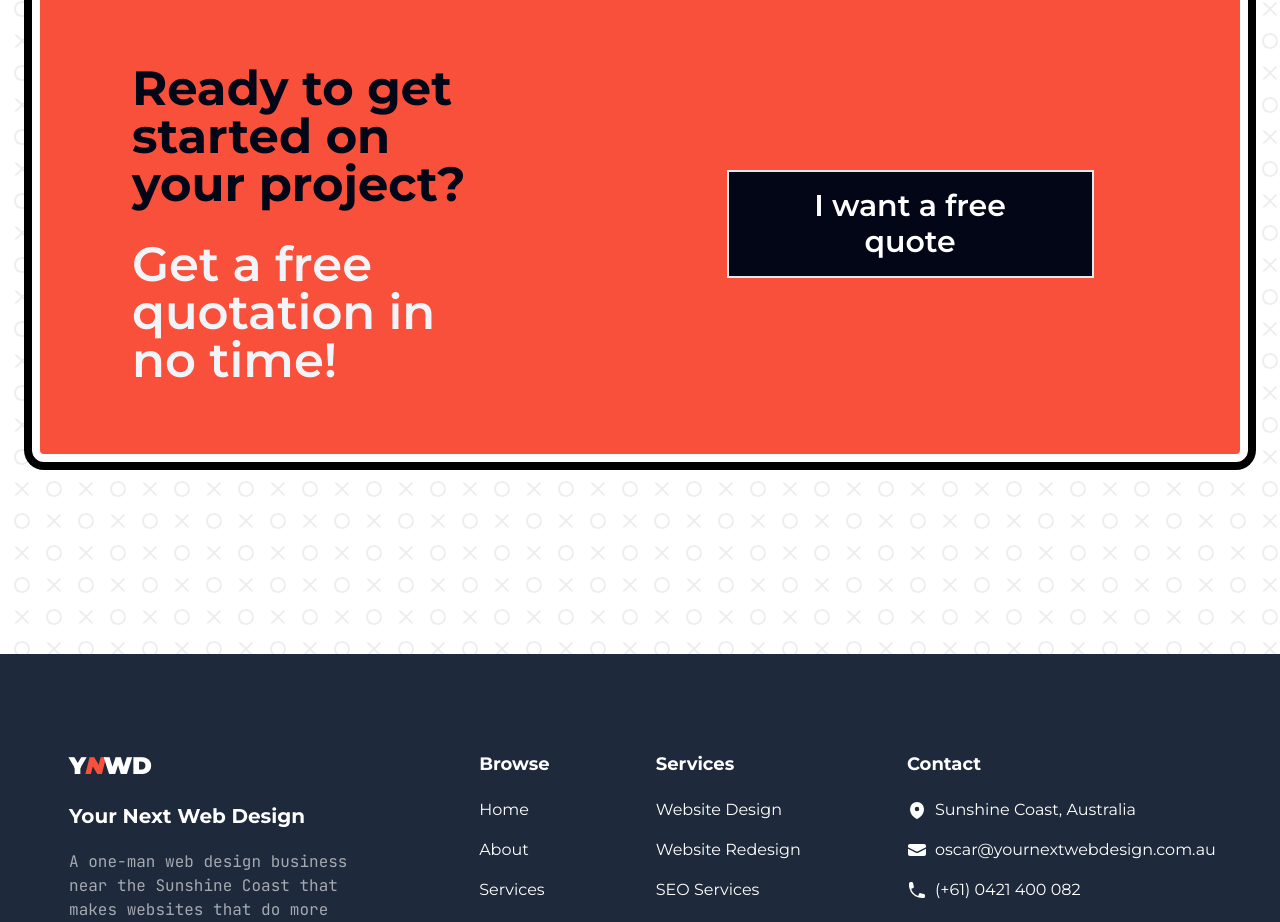
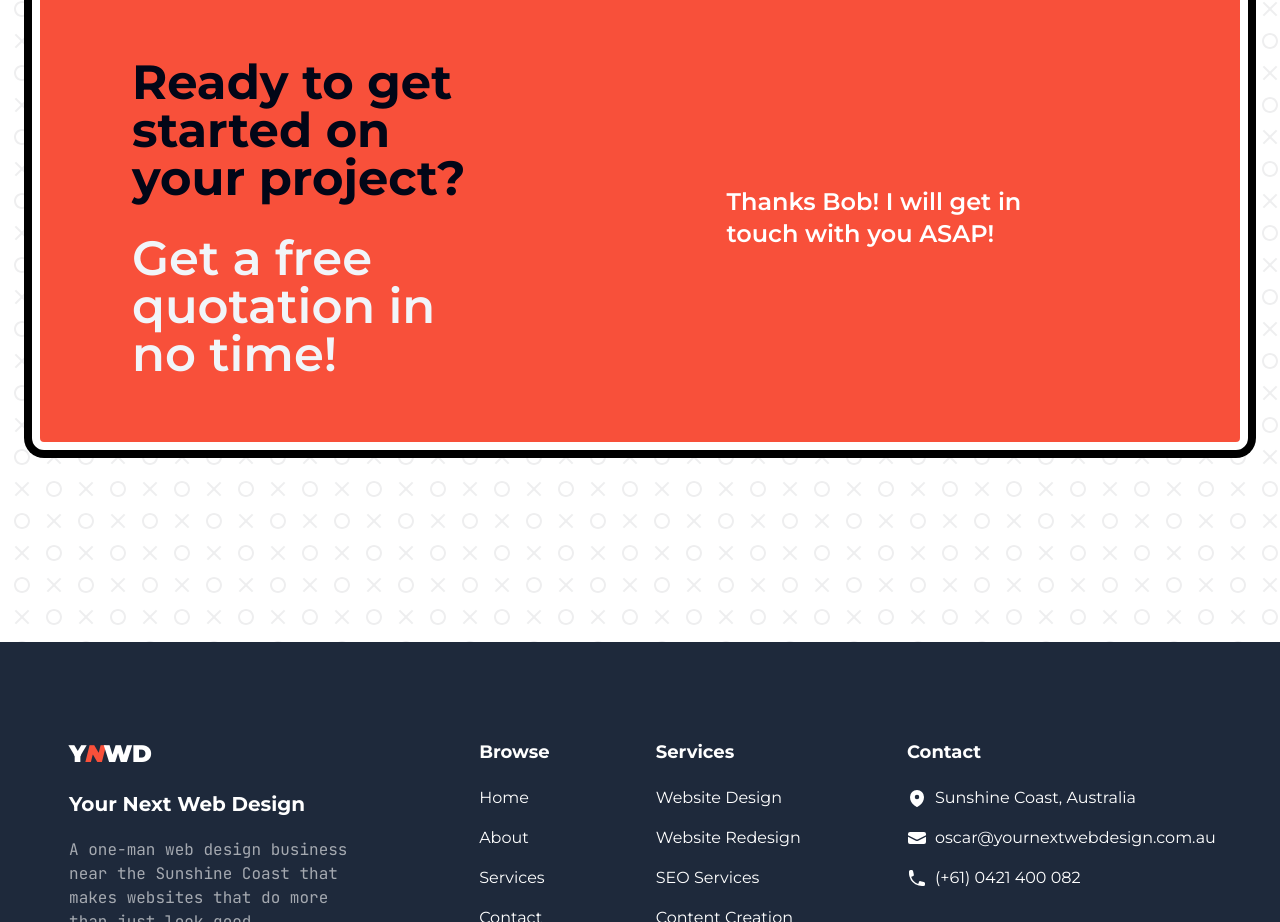
Before and after one commit to Oscar-P-E/your-next-web-design, a Next.js app: page / in a window 1280 px wide. Shown: the part 4831-5753 px from the top of the page. Built offline with nearby package versions, Linux system fonts and the light colour scheme.

Commit message:
Thank You message changed slightly

```diff
--- a/src/app/home/components/Contact.tsx
+++ b/src/app/home/components/Contact.tsx
@@ -22,8 +22,8 @@ const formSchema = z.object({
 });
 
 export default function Contact() {
-  const [step, setStep] = useState(1);
-  const [name, setName] = useState("");
+  const [step, setStep] = useState(10);
+  const [name, setName] = useState("Bob");
   const [contactMethod, setContactMethod] = useState("");
   const [phoneNumber, setPhoneNumber] = useState<string | undefined>(undefined);
   const [nameValid, setNameValid] = useState(true);
@@ -187,7 +187,21 @@ export default function Contact() {
         );
 
       default:
-        return <p>We will be in touch soon!</p>;
+        // return <p>We will be in touch soon!</p>;
+        return (
+          <div className="mx-auto flex flex-col gap-y-4 text-2xl">
+            <p className="">
+              Thanks {name}! I will get in touch with you ASAP!
+            </p>
+
+            {/* <p className="font-normal">
+              In the meantime, feel free to check out the{" "}
+              <a href="#" className="text-white underline">
+                FAQs.
+              </a>
+            </p> */}
+          </div>
+        );
     }
   };
 
```
